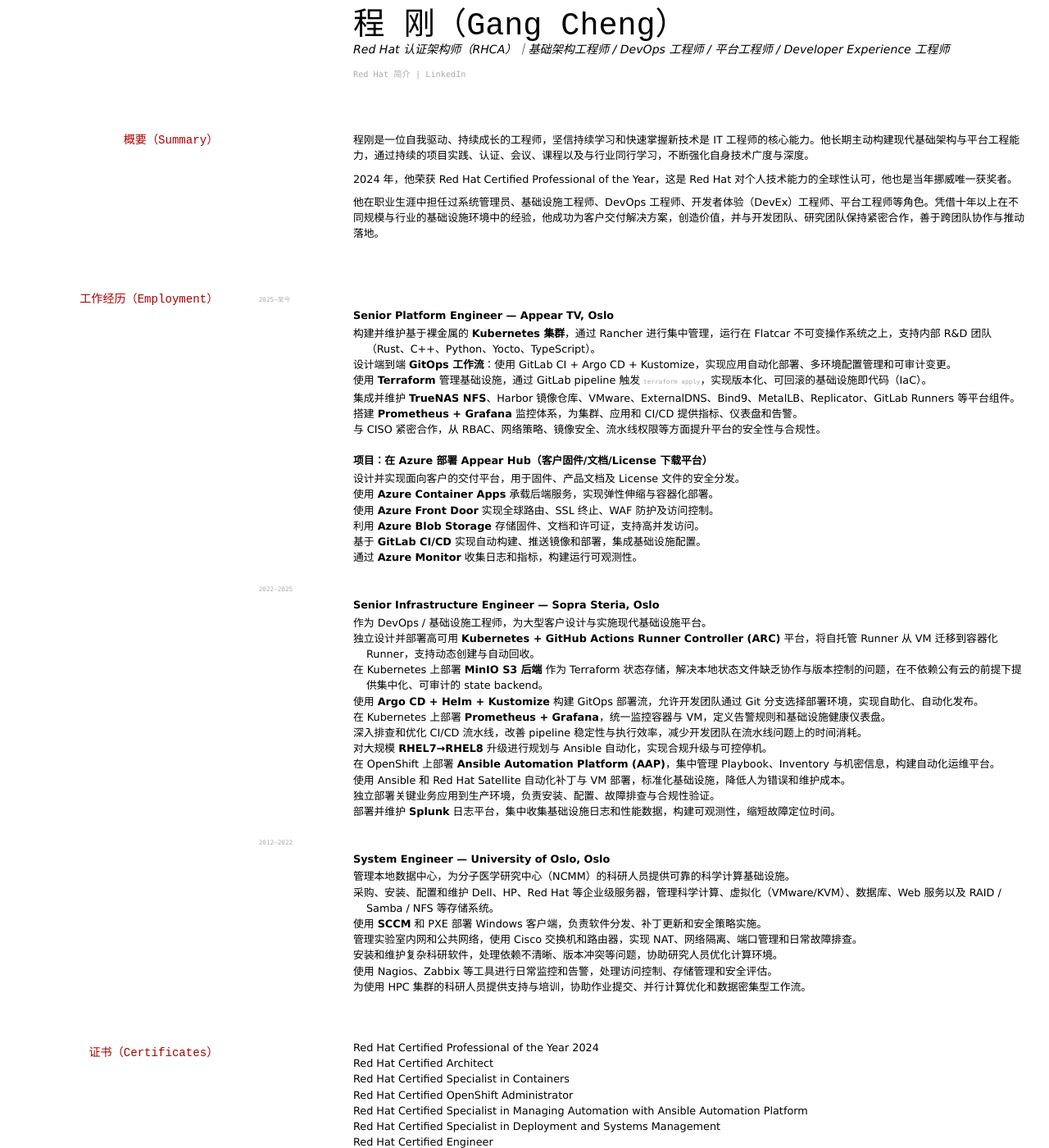
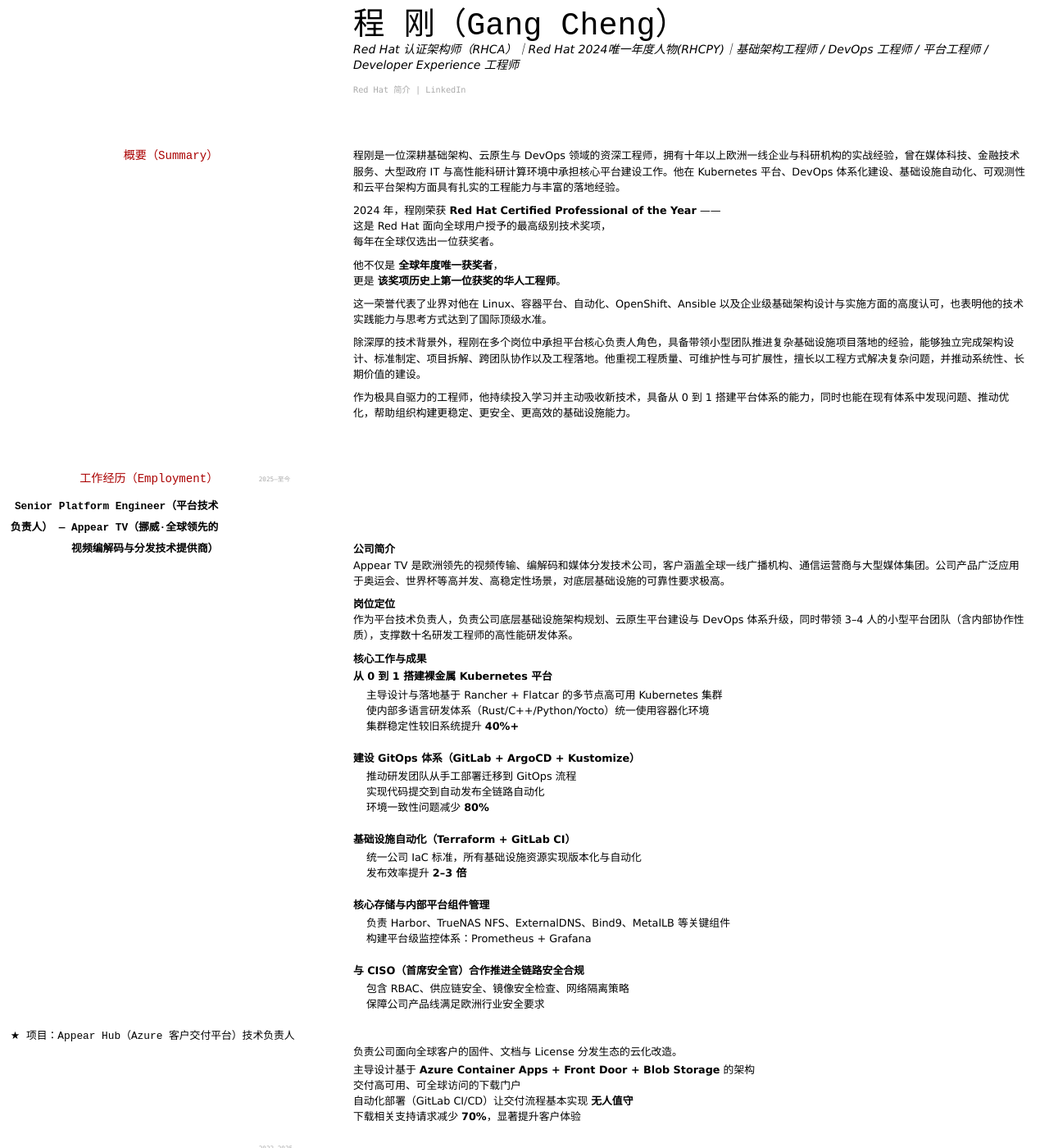
Before and after one commit to gcccheng/wugui, a Jekyll site: the page built from index.md, in a window 1280 px wide and 1400 px high. Shown: the whole window at 82% size. Built offline with Jekyll 4.4.1, drawn with Linux system fonts in a browser that asks for light colours; some of the changed text lies outside the part shown.

Commit message:
Revise index.md with new credentials and experience
Updated professional profile with achievements and detailed experience.

```diff
--- a/index.md
+++ b/index.md
@@ -5,7 +5,7 @@ title: 程刚中文简历
 
 # 程 刚（Gang Cheng）
 
-Red Hat 认证架构师（RHCA）｜基础架构工程师 / DevOps 工程师 / 平台工程师 / Developer Experience 工程师
+Red Hat 认证架构师（RHCA）｜Red Hat 2024唯一年度人物(RHCPY)｜基础架构工程师 / DevOps 工程师 / 平台工程师 / Developer Experience 工程师
 
 <div id="webaddress">
 <a href="https://www.redhat.com/en/blog/announcing-2024-red-hat-certified-professional-year-gang-cheng">Red Hat 简介</a> |
@@ -14,58 +14,129 @@ Red Hat 认证架构师（RHCA）｜基础架构工程师 / DevOps 工程师 /
 
 ## 概要（Summary）
 
-程刚是一位自我驱动、持续成长的工程师，坚信持续学习和快速掌握新技术是 IT 工程师的核心能力。他长期主动构建现代基础架构与平台工程能力，通过持续的项目实践、认证、会议、课程以及与行业同行学习，不断强化自身技术广度与深度。
+程刚是一位深耕基础架构、云原生与 DevOps 领域的资深工程师，拥有十年以上欧洲一线企业与科研机构的实战经验，曾在媒体科技、金融技术服务、大型政府 IT 与高性能科研计算环境中承担核心平台建设工作。他在 Kubernetes 平台、DevOps 体系化建设、基础设施自动化、可观测性和云平台架构方面具有扎实的工程能力与丰富的落地经验。
 
-2024 年，他荣获 Red Hat Certified Professional of the Year，这是 Red Hat 对个人技术能力的全球性认可，他也是当年挪威唯一获奖者。
+2024 年，程刚荣获 **Red Hat Certified Professional of the Year** ——
+这是 Red Hat 面向全球用户授予的最高级别技术奖项，
+每年在全球仅选出一位获奖者。
 
-他在职业生涯中担任过系统管理员、基础设施工程师、DevOps 工程师、开发者体验（DevEx）工程师、平台工程师等角色。凭借十年以上在不同规模与行业的基础设施环境中的经验，他成功为客户交付解决方案，创造价值，并与开发团队、研究团队保持紧密合作，善于跨团队协作与推动落地。
+他不仅是 **全球年度唯一获奖者**，
+更是 **该奖项历史上第一位获奖的华人工程师**。
+
+这一荣誉代表了业界对他在 Linux、容器平台、自动化、OpenShift、Ansible 以及企业级基础架构设计与实施方面的高度认可，也表明他的技术实践能力与思考方式达到了国际顶级水准。
+
+除深厚的技术背景外，程刚在多个岗位中承担平台核心负责人角色，具备带领小型团队推进复杂基础设施项目落地的经验，能够独立完成架构设计、标准制定、项目拆解、跨团队协作以及工程落地。他重视工程质量、可维护性与可扩展性，擅长以工程方式解决复杂问题，并推动系统性、长期价值的建设。
+
+作为极具自驱力的工程师，他持续投入学习并主动吸收新技术，具备从 0 到 1 搭建平台体系的能力，同时也能在现有体系中发现问题、推动优化，帮助组织构建更稳定、更安全、更高效的基础设施能力。
+
 
 ## 工作经历（Employment）
 
 `2025–至今`
-**Senior Platform Engineer — Appear TV, Oslo**
+### **Senior Platform Engineer（平台技术负责人） — Appear TV（挪威·全球领先的视频编解码与分发技术提供商）**
 
-- 构建并维护基于裸金属的 **Kubernetes 集群**，通过 Rancher 进行集中管理，运行在 Flatcar 不可变操作系统之上，支持内部 R&D 团队（Rust、C++、Python、Yocto、TypeScript）。
-- 设计端到端 **GitOps 工作流**：使用 GitLab CI + Argo CD + Kustomize，实现应用自动化部署、多环境配置管理和可审计变更。
-- 使用 **Terraform** 管理基础设施，通过 GitLab pipeline 触发 `terraform apply`，实现版本化、可回滚的基础设施即代码（IaC）。
-- 集成并维护 **TrueNAS NFS**、Harbor 镜像仓库、VMware、ExternalDNS、Bind9、MetalLB、Replicator、GitLab Runners 等平台组件。
-- 搭建 **Prometheus + Grafana** 监控体系，为集群、应用和 CI/CD 提供指标、仪表盘和告警。
-- 与 CISO 紧密合作，从 RBAC、网络策略、镜像安全、流水线权限等方面提升平台的安全性与合规性。
+**公司简介**
+Appear TV 是欧洲领先的视频传输、编解码和媒体分发技术公司，客户涵盖全球一线广播机构、通信运营商与大型媒体集团。公司产品广泛应用于奥运会、世界杯等高并发、高稳定性场景，对底层基础设施的可靠性要求极高。
 
-**项目：在 Azure 部署 Appear Hub（客户固件/文档/License 下载平台）**
+**岗位定位**
+作为平台技术负责人，负责公司底层基础设施架构规划、云原生平台建设与 DevOps 体系升级，同时带领 3–4 人的小型平台团队（含内部协作性质），支撑数十名研发工程师的高性能研发体系。
 
-- 设计并实现面向客户的交付平台，用于固件、产品文档及 License 文件的安全分发。
-- 使用 **Azure Container Apps** 承载后端服务，实现弹性伸缩与容器化部署。
-- 使用 **Azure Front Door** 实现全球路由、SSL 终止、WAF 防护及访问控制。
-- 利用 **Azure Blob Storage** 存储固件、文档和许可证，支持高并发访问。
-- 基于 **GitLab CI/CD** 实现自动构建、推送镜像和部署，集成基础设施配置。
-- 通过 **Azure Monitor** 收集日志和指标，构建运行可观测性。
+**核心工作与成果**
+
+- **从 0 到 1 搭建裸金属 Kubernetes 平台**
+  - 主导设计与落地基于 Rancher + Flatcar 的多节点高可用 Kubernetes 集群
+  - 使内部多语言研发体系（Rust/C++/Python/Yocto）统一使用容器化环境
+  - 集群稳定性较旧系统提升 **40%+**
+
+- **建设 GitOps 体系（GitLab + ArgoCD + Kustomize）**
+  - 推动研发团队从手工部署迁移到 GitOps 流程
+  - 实现代码提交到自动发布全链路自动化
+  - 环境一致性问题减少 **80%**
+
+- **基础设施自动化（Terraform + GitLab CI）**
+  - 统一公司 IaC 标准，所有基础设施资源实现版本化与自动化
+  - 发布效率提升 **2–3 倍**
+
+- **核心存储与内部平台组件管理**
+  - 负责 Harbor、TrueNAS NFS、ExternalDNS、Bind9、MetalLB 等关键组件
+  - 构建平台级监控体系：Prometheus + Grafana
+
+- **与 CISO（首席安全官）合作推进全链路安全合规**
+  - 包含 RBAC、供应链安全、镜像安全检查、网络隔离策略
+  - 保障公司产品线满足欧洲行业安全要求
+
+#### ★ 项目：Appear Hub（Azure 客户交付平台）技术负责人
+负责公司面向全球客户的固件、文档与 License 分发生态的云化改造。
+
+- 主导设计基于 **Azure Container Apps + Front Door + Blob Storage** 的架构
+- 交付高可用、可全球访问的下载门户
+- 自动化部署（GitLab CI/CD）让交付流程基本实现 **无人值守**
+- 下载相关支持请求减少 **70%**，显著提升客户体验
 
 `2022–2025`
-**Senior Infrastructure Engineer — Sopra Steria, Oslo**
+### **Senior Infrastructure Engineer（核心基础设施架构师） — Sopra Steria（欧洲前十咨询公司）**
 
-- 作为 DevOps / 基础设施工程师，为大型客户设计与实施现代基础设施平台。
-- 独立设计并部署高可用 **Kubernetes + GitHub Actions Runner Controller (ARC)** 平台，将自托管 Runner 从 VM 迁移到容器化 Runner，支持动态创建与自动回收。
-- 在 Kubernetes 上部署 **MinIO S3 后端** 作为 Terraform 状态存储，解决本地状态文件缺乏协作与版本控制的问题，在不依赖公有云的前提下提供集中化、可审计的 state backend。
-- 使用 **Argo CD + Helm + Kustomize** 构建 GitOps 部署流，允许开发团队通过 Git 分支选择部署环境，实现自助化、自动化发布。
-- 在 Kubernetes 上部署 **Prometheus + Grafana**，统一监控容器与 VM，定义告警规则和基础设施健康仪表盘。
-- 深入排查和优化 CI/CD 流水线，改善 pipeline 稳定性与执行效率，减少开发团队在流水线问题上的时间消耗。
-- 对大规模 **RHEL7→RHEL8** 升级进行规划与 Ansible 自动化，实现合规升级与可控停机。
-- 在 OpenShift 上部署 **Ansible Automation Platform (AAP)**，集中管理 Playbook、Inventory 与机密信息，构建自动化运维平台。
-- 使用 Ansible 和 Red Hat Satellite 自动化补丁与 VM 部署，标准化基础设施，降低人为错误和维护成本。
-- 独立部署关键业务应用到生产环境，负责安装、配置、故障排查与合规性验证。
-- 部署并维护 **Splunk** 日志平台，集中收集基础设施日志和性能数据，构建可观测性，缩短故障定位时间。
+**公司简介**
+Sopra Steria 是欧洲 Top 10 的大型咨询与 IT 服务集团，为政府、金融、电信、能源等领域客户提供关键 IT 基础设施与数字化服务。项目规模大、合规要求重、交付周期长，是锻炼工程实践能力的典型环境。
+
+**岗位定位**
+作为基础设施核心工程师 & 技术主力，负责云原生平台建设、CI/CD 能力提升、自动化体系搭建，同时承担小团队技术带教工作。
+
+**核心工作与成果**
+
+- **主导构建企业级 Kubernetes + ARC 动态 Runner 平台（关键里程碑项目）**
+  - 解决原 VM Runner 不稳定、扩展性不足问题
+  - 实现 CI/CD 动态扩缩容，每次构建自动创建/销毁
+  - 构建效率提升 **2 倍**，故障率下降 **90%**
+
+- **设计并落地内部 S3（MinIO）作为 Terraform State 后端**
+  - 完全替代本地 state 文件
+  - 实现版本化、加密与团队协作
+  - 基础设施管理合规化、可审计化
+
+- **搭建 GitOps 体系（ArgoCD + Helm + Kustomize）**
+  - 让开发团队可以“提交即部署”
+  - 发布效率显著提升，环境出错率降低 **80%**
+
+- **建设统一监控平台（Prometheus + Grafana）**
+  - 从零构建 VM + 容器 + 应用级指标体系
+  - 让 SRE 和基础架构团队可实时感知系统状态
+
+- **CI/CD 流水线深度优化**
+  - 重构底层构建镜像与 pipeline DSL
+  - 故障排查难度降低 **60%**
+  - 提升开发团队交付体验（DevEx）
+
+- **主导 RHEL7→RHEL8 自动化迁移项目**
+  - 使用 Ansible 实现批量升级
+  - 合规性和维护性全面提升
+
+- **Ansible Automation Platform（AAP）在 OpenShift 上的部署负责人**
+
+
+这一阶段使我具备了高复杂度基础设施项目的落地能力，也具备带领小组、推动跨团队协作的能力。
 
 `2012–2022`
-**System Engineer — University of Oslo, Oslo**
+### **System Engineer（系统工程师） — University of Oslo（挪威顶尖科研机构）**
 
-- 管理本地数据中心，为分子医学研究中心（NCMM）的科研人员提供可靠的科学计算基础设施。
-- 采购、安装、配置和维护 Dell、HP、Red Hat 等企业级服务器，管理科学计算、虚拟化（VMware/KVM）、数据库、Web 服务以及 RAID / Samba / NFS 等存储系统。
-- 使用 **SCCM** 和 PXE 部署 Windows 客户端，负责软件分发、补丁更新和安全策略实施。
-- 管理实验室内网和公共网络，使用 Cisco 交换机和路由器，实现 NAT、网络隔离、端口管理和日常故障排查。
-- 安装和维护复杂科研软件，处理依赖不清晰、版本冲突等问题，协助研究人员优化计算环境。
-- 使用 Nagios、Zabbix 等工具进行日常监控和告警，处理访问控制、存储管理和安全评估。
-- 为使用 HPC 集群的科研人员提供支持与培训，协助作业提交、并行计算优化和数据密集型工作流。
+**公司简介**
+挪威奥斯陆大学（UiO）是北欧顶尖研究型大学，其科研计算环境对稳定性、性能、数据安全性要求极高。
+
+**岗位定位**
+负责科研数据中心的核心基础设施运维、HPC 支持、虚拟化平台管理，是实验室研发活动的重要技术支撑角色。
+
+**核心工作与成果**
+
+- 负责 Dell/HP/RedHat 等服务器的部署、运维与生命周期管理
+- 管理 VMware 与 KVM 虚拟化集群，支撑科研计算任务
+- 搭建并维护 RAID、Samba、NFS 存储系统
+- 管理 Cisco 网络设备、NAT、防火墙规则
+- 使用 SCCM + PXE 自动化部署 Windows 平台
+- 为 HPC 用户提供作业调优与运行环境支持
+- 解决科研软件依赖复杂、环境难复现等问题，为研究团队提升效率
+
+这是我职业生涯的基础阶段，使我打下了坚实的 Linux、网络、虚拟化、存储和高性能计算的底层基础。
+
 
 ## 证书（Certificates）
 
```
